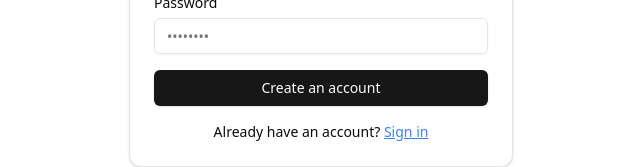
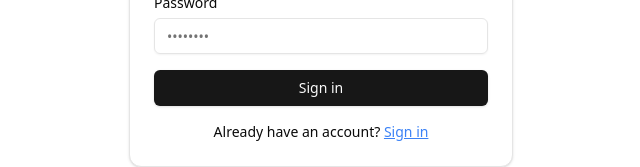
Before and after one commit to mr-zlaam/React_DashBoard, a React (Vite) app: page /auth/register in a window 1280 px wide. Shown: the part 483-650 px from the top of the page, without its empty margins (319-959 px from the left). Built offline with nearby package versions, Linux system fonts and the light colour scheme.

Commit message:
update RegisterPage.tsx

```diff
--- a/src/pages/auth/RegisterPage.tsx
+++ b/src/pages/auth/RegisterPage.tsx
@@ -12,6 +12,8 @@ import { register } from "@/http/api";
 import { useMutation } from "@tanstack/react-query";
 import { useRef } from "react";
 import { Link, useNavigate } from "react-router-dom";
+import { ProgressBar } from "react-loader-spinner";
+import { cn } from "@/lib/utils";
 
 function RegisterPage() {
   const navigate = useNavigate();
@@ -24,7 +26,7 @@ function RegisterPage() {
     mutationFn: register,
     onSuccess: () => {
       console.log("Login Successfull");
-      navigate("/dashboard/home");
+      navigate("/auth/login");
     },
   });
   const handleRegisterSubmit = () => {
@@ -38,9 +40,13 @@ function RegisterPage() {
   };
   return (
     <>
-      <section className="flex items-center justify-center h-screen">
+      <section className="flex flex-col items-center justify-center h-screen">
+        {mutation.isError && (
+          <p className="text-xs italic text-center text-red-500">
+            username or email already exist
+          </p>
+        )}
         <Card className="w-full max-w-sm">
-          {mutation.isError && <p>{mutation.error.message}</p>}
           <CardHeader>
             <CardTitle className="text-2xl text-center">Sign Up</CardTitle>
             <CardDescription className="text-center">
@@ -89,12 +95,27 @@ function RegisterPage() {
                 />
               </div>
               <Button
+                disabled={mutation.isPending}
                 onClick={handleRegisterSubmit}
-                type="submit"
-                className="w-full"
+                className={cn(
+                  "w-full",
+                  mutation.isPending &&
+                    "bg-black/50 cursor-not-allowed opacity-90"
+                )}
               >
-                Create an account
-              </Button>
+                {mutation.isPending ? (
+                  <ProgressBar
+                    visible={true}
+                    height="60"
+                    width="60"
+                    barColor="#ffffff"
+                    borderColor="#ffffff"
+                    ariaLabel="progress-bar-loading"
+                  />
+                ) : (
+                  <span>Sign in</span>
+                )}
+              </Button>{" "}
             </div>
             <div className="mt-4 text-sm text-center">
               Already have an account?{" "}
```
